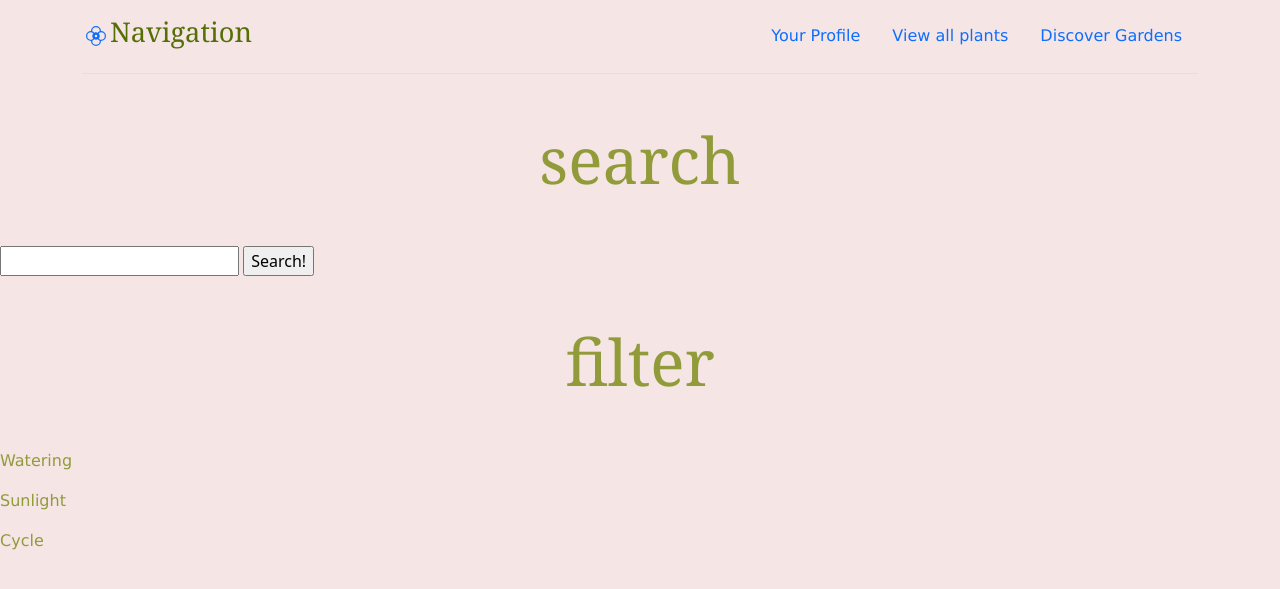
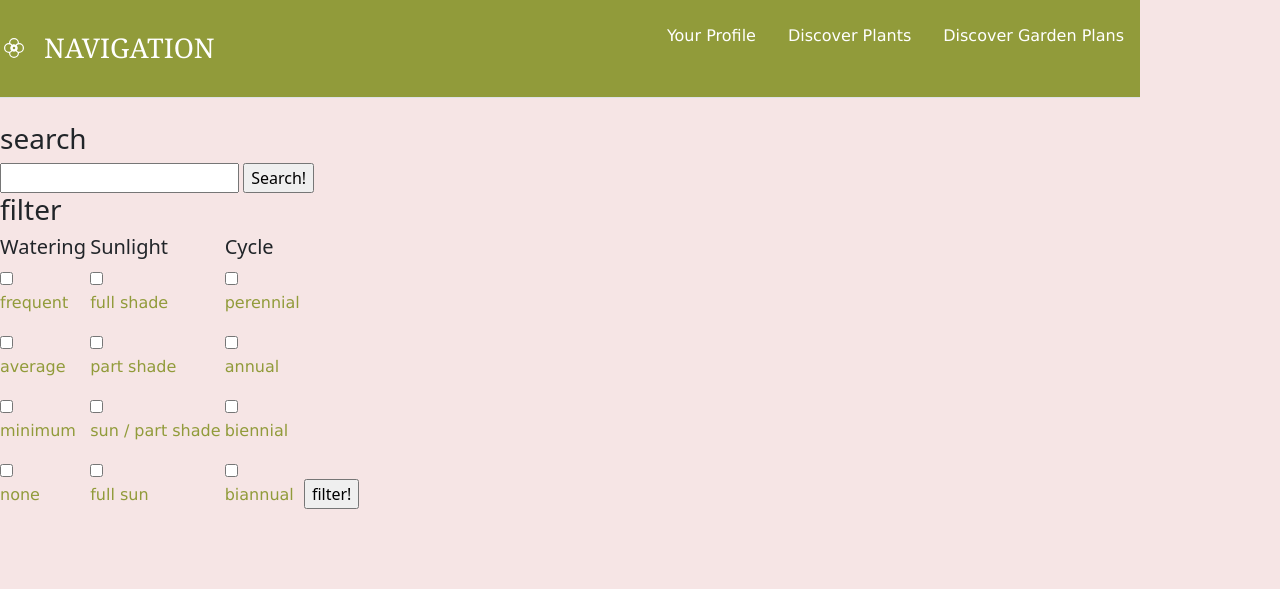
Before and after one commit to gallubka/gardens-project, a Flask app: page /plants in a window 1280 px wide. Shown: the top 589 px of the page. Run offline with Flask 2, Linux system fonts and the light colour scheme; data that the repository does not hold is empty.

Commit message:
more styling

```diff
--- a/server.py
+++ b/server.py
@@ -51,7 +51,7 @@ def login():
             session['logged_in'] = True
             print(f'login, THIS IS SESSION LOGGED IN : {session["logged_in"]}')
             flash('Logged in!')
-            return redirect('/')
+            return redirect('/profile')
         else:
             flash('Wrong password. Please try again.')
             return redirect('/')
@@ -198,6 +198,74 @@ def search_plants():
     return render_template('search-results.html', our_plants=list_our_plants)
 
 
+@app.route('/filter', methods=['GET'])
+def filter_plants():
+    base_url = 'https://perenual.com/api/species-list?key=sk-HbCe6538426d9ecb42677'
+    search_param = ''
+
+    #watering
+    if request.form.get("frequent") == True:
+        search_param = search_param + '&watering=frequent'
+    elif request.form.get("average") == True:
+        search_param = search_param + '&watering=average'
+    elif request.form.get("minimum") == True:
+        search_param = search_param + '&watering=minimum'
+    elif request.form.get("none") == True:
+        search_param = search_param + '&sunlight=none'
+    #sunlight
+    elif request.form.get("full_shade") == True:
+        search_param = search_param + '&sunlight=full_shade'
+    elif request.form.get("part_shade") == True:
+        search_param = search_param + '&sunlight=part_shade'
+    elif request.form.get("sun-part_shade") == True:
+        search_param = search_param + '&sunlight=sun-part_shade'
+    elif request.form.get("full_sun") == True:
+        search_param = search_param + '&sunlight=full_sun'
+    #cycle
+    elif request.form.get("perennial") == True:
+        search_param = search_param + '&cycle=perennial'
+    elif request.form.get("annual") == True:
+        search_param = search_param + '&cycle=annual'
+    elif request.form.get("biennial") == True:
+        search_param = search_param + '&cycle=biennial'
+    elif request.form.get("biannual") == True:
+        search_param = search_param + '&cycle=biannual'
+
+    response = requests.get(base_url + f'{search_param}')
+    plants_result = response.json()
+
+    our_plants = []
+
+    for plant in plants_result['data']:
+        plant_in_database =  crud.get_plant_by_name(plant['common_name'])
+        if plant_in_database is not None:
+            our_plants.append(plant_in_database)
+        else:
+            plant_name = plant['common_name']
+            watering = plant['watering']
+            sunlight = plant['sunlight'][0]
+            cycle = plant['cycle']
+
+            if plant['default_image']:
+                image = plant['default_image'].get('original_url', 'https://easydrawingguides.com/wp-content/uploads/2020/11/Potted-Plant-Step-10.png')
+                thumbnail = plant['default_image'].get('thumbnail', 'https://easydrawingguides.com/wp-content/uploads/2020/11/Potted-Plant-Step-10.png')
+            else:
+                image = 'https://easydrawingguides.com/wp-content/uploads/2020/11/Potted-Plant-Step-10.png'
+                thumbnail = 'https://easydrawingguides.com/wp-content/uploads/2020/11/Potted-Plant-Step-10.png'
+            new_plant = crud.create_plant(plant_name, watering, sunlight, image, thumbnail, cycle)
+            db.session.add(new_plant)
+            db.session.commit()
+            our_plants.append(new_plant)
+
+    set_plants = set(our_plants)
+    list_our_plants = list(set_plants)
+
+    return render_template('search-results.html', our_plants=list_our_plants)
+
+
+
+
+
 @app.route('/change_username', methods=['POST'])
 def change_username():
     new_username = request.json.get('new_username')
--- a/static/style.css
+++ b/static/style.css
@@ -39,7 +39,7 @@ li {
     margin: 0;
 }
 
-.navigation {
+/* .navigation {
     display: flex;
     position: static;
     flex-direction: row;
@@ -47,11 +47,47 @@ li {
     font-weight: 600;
     text-transform: uppercase;
     justify-content: space-between;
+} */
+
+/* .navigation h2 {
+    color:#132a13;
+    margin: 16px;
+} */
+
+
+.container {
+    background-color:#919B3A;
+    margin:0;
+    padding:0;
+    font-weight: 400;
+
 }
 
-.navigation h2 {
-    color:#132a13;
+.container h2 {
+    color: white;
+    text-transform: uppercase;
     margin: 16px;
+    padding:0;
+}
+
+
+
+.bi {
+    color: white;
+}
+
+.container li a{
+    color:white;
+    text-decoration: none;
+
+
+}
+
+.container a:hover {
+    text-decoration: underline;
+    color:#cc6b9a;
+    cursor: pointer;
+
 }
 
 .nav-list {
@@ -60,24 +96,6 @@ li {
     align-items: center;
     list-style-type: none;
     margin: 0;
-}
-
-.nav-list li {
-    margin: 16px;
-
-}
-
-.nav-list li a {
-    color:#6D3952;
-    text-decoration: none;
-
-}
-
-.nav-list a:hover {
-    text-decoration: underline;
-    color:#995073;
-    cursor: pointer;
-
 }
 
 #update_username {
@@ -140,3 +158,7 @@ li {
     text-wrap: wrap;
     width: 300px;
 }
+
+.filter-setion {
+    display: inline-block;
+}
--- a/templates/base.html
+++ b/templates/base.html
@@ -33,8 +33,8 @@
         </a>
         <ul class="nav nav-pills">
           <li class="nav-item" ><a href="/profile" class="nav-link" >Your Profile</a></li>
-          <li class="nav-item" ><a href="/plants" class="nav-link">View all plants</a></li>
-          <li class="nav-item" ><a href="/gardens" class="nav-link">Discover Gardens</a></li>
+          <li class="nav-item" ><a href="/plants" class="nav-link">Discover Plants</a></li>
+          <li class="nav-item" ><a href="/gardens" class="nav-link">Discover Garden Plans</a></li>
         </ul>
 
       </header>
--- a/templates/garden_details.html
+++ b/templates/garden_details.html
@@ -13,6 +13,7 @@
   {% for plant in garden.garden_plants %}
 
    {{ plant.plant.name }},
+   <img src="{{ plant.plant.image }}" alt="">
   {% endfor %}
 </p>
 
--- a/templates/plants.html
+++ b/templates/plants.html
@@ -3,20 +3,49 @@
 
 {% block body %}
 
-<div>
-    <h1>search</h1>
+<div class="search-and-filter">
+    <h3>search</h3>
     <form action="/search_plants">
         <input type="text" name="search_plant">
         <input type="submit" value="Search!">
     </form>
 
-    <h1>filter</h1>
+    <h3>filter</h3>
     <form action="/filter">
-        <p>Watering</p>
-        <p>Sunlight</p>
-        <p>Cycle</p>
-        <p></p>
-
+        <div class="filter-setion">
+            <h5>Watering</h5>
+            <input type="checkbox" name="frequent" id="frequent">
+            <p>frequent</p>
+            <input type="checkbox" name="average" id="average">
+            <p>average</p>
+            <input type="checkbox" name="minimum" id="minimum">
+            <p>minimum</p>
+            <input type="checkbox" name="none" id="none">
+            <p>none</p>
+        </div>
+        <div class="filter-setion">
+            <h5>Sunlight</h5>
+            <input type="checkbox" name="full_shade" id="full_shade">
+            <p>full shade</p>
+            <input type="checkbox" name="part_shade" id="part_shade">
+            <p>part shade</p>
+            <input type="checkbox" name="sun-part_shade" id="sun-part_shade">
+            <p>sun / part shade</p>
+            <input type="checkbox" name="full_sun" id="full_sun">
+            <p>full sun</p>
+        </div>
+        <div class="filter-setion">
+            <h5>Cycle</h5>
+            <input type="checkbox" name="perennial" id="perennial">
+            <p>perennial</p>
+            <input type="checkbox" name="annual" id="annual">
+            <p>annual</p>
+            <input type="checkbox" name="biennial" id="biennial">
+            <p>biennial</p>
+            <input type="checkbox" name="biannual" id="biannual">
+            <p>biannual</p>
+        </div>
+        <input type="submit" value="filter!">
     </form>
 
 </div>
```
Also changed, not shown: templates/homepage.html (+3 -13 lines), templates/profile.html (+19 -0 lines).
